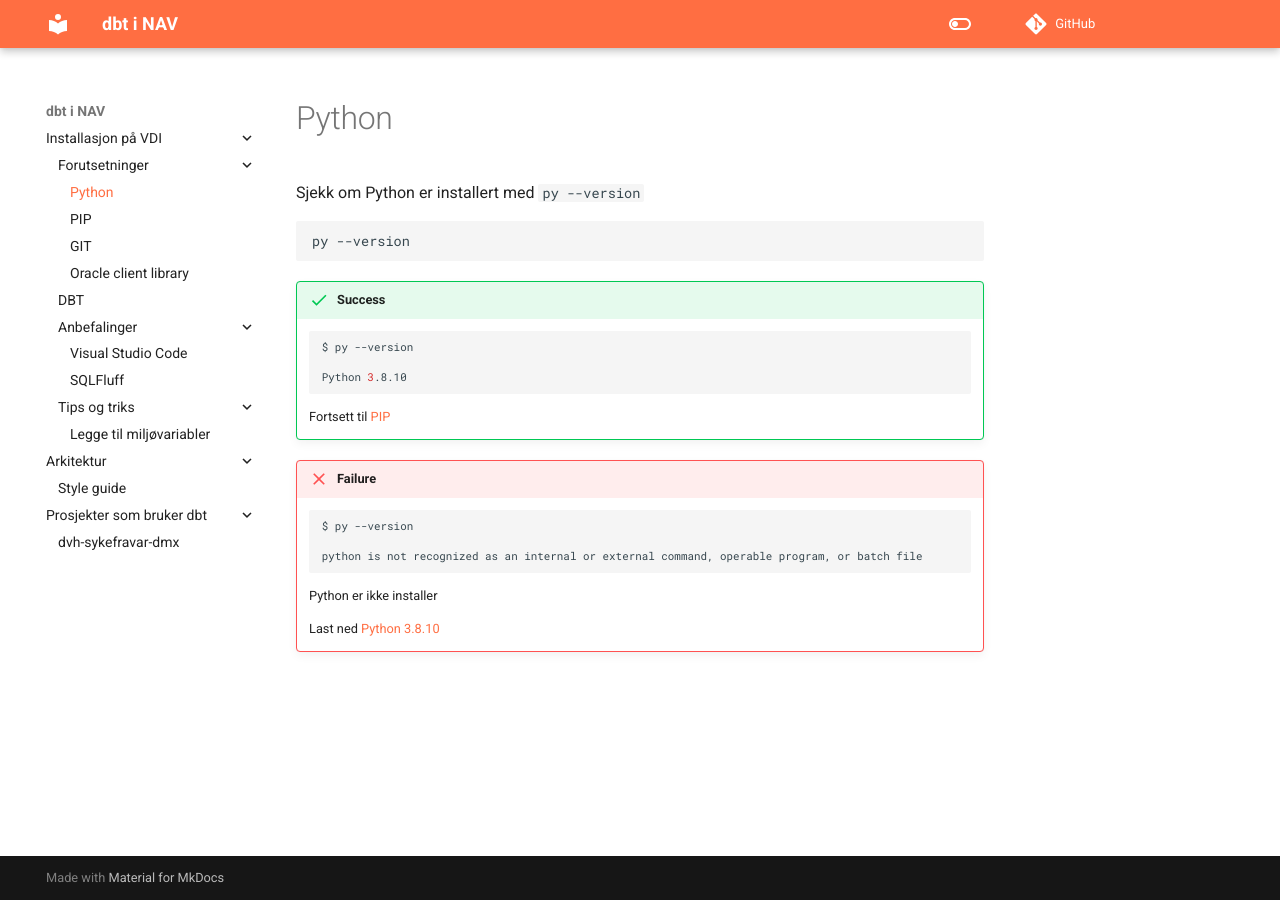
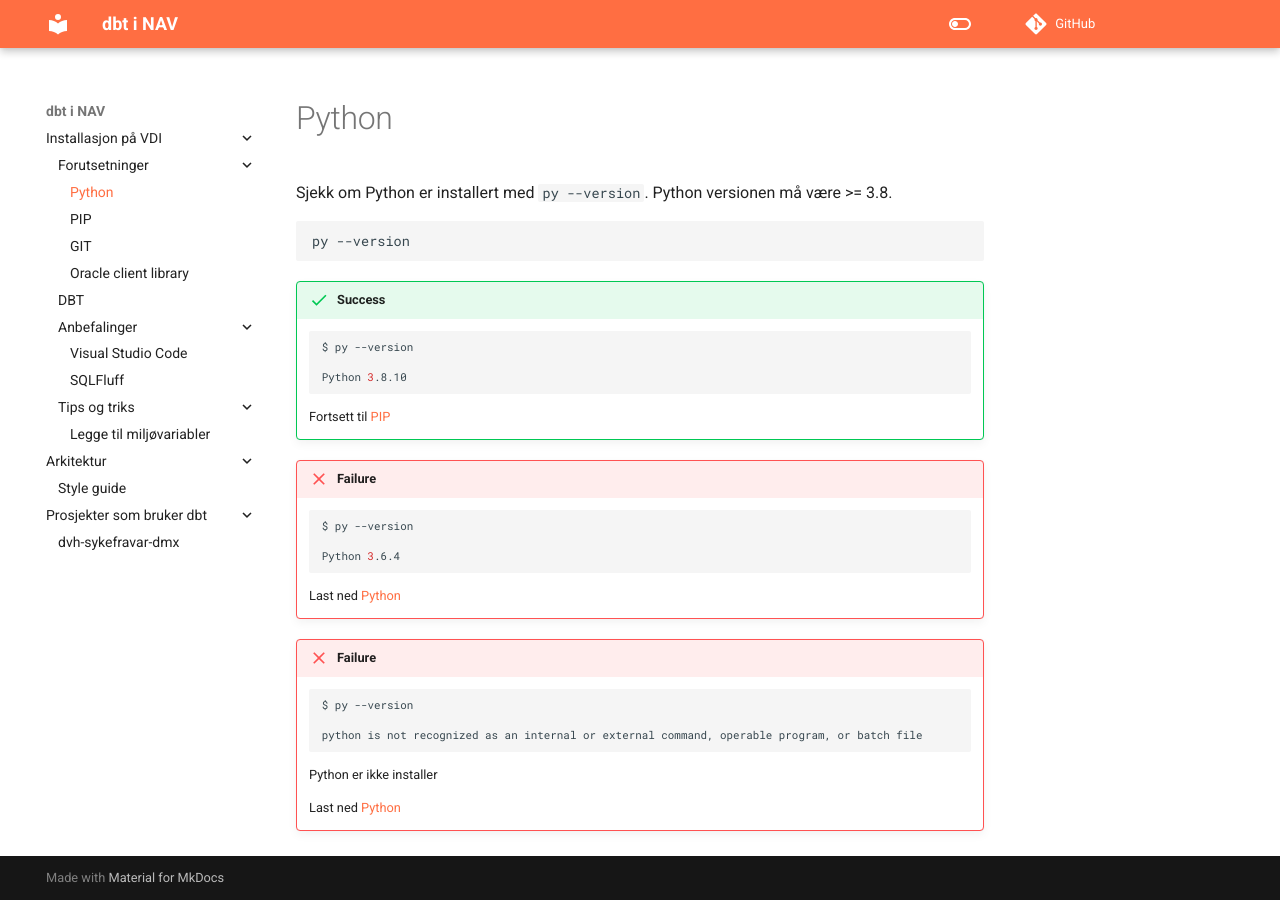
Before and after one commit to navikt/dbt-i-nav, an MkDocs documentation site: the page built from docs/vdi/python.md, in a window 1280 px wide. Built offline with MkDocs 1.6.1 and Material for MkDocs 9.7.7, drawn with Linux system fonts in a browser that asks for light colours; comment, search, counter and statistics services are not loaded.

Commit message:
Update python.md

````diff
--- a/docs/vdi/python.md
+++ b/docs/vdi/python.md
@@ -1,6 +1,6 @@
 # Python
 
-Sjekk om Python er installert med `py --version`
+Sjekk om Python er installert med `py --version`. Python versionen må være >= 3.8.
 
 ```shell
 py --version
@@ -19,9 +19,18 @@ py --version
     ```shell
     $ py --version
 
+    Python 3.6.4
+    ```
+
+    Last ned [Python](https://www.python.org/downloads/windows/)
+
+!!! failure
+    ```shell
+    $ py --version
+
     python is not recognized as an internal or external command, operable program, or batch file
     ```
 
     Python er ikke installer
 
-    Last ned [Python 3.8.10](https://www.python.org/ftp/python/3.8.10/python-3.8.10-amd64.exe)
+    Last ned [Python](https://www.python.org/downloads/windows/)
````
